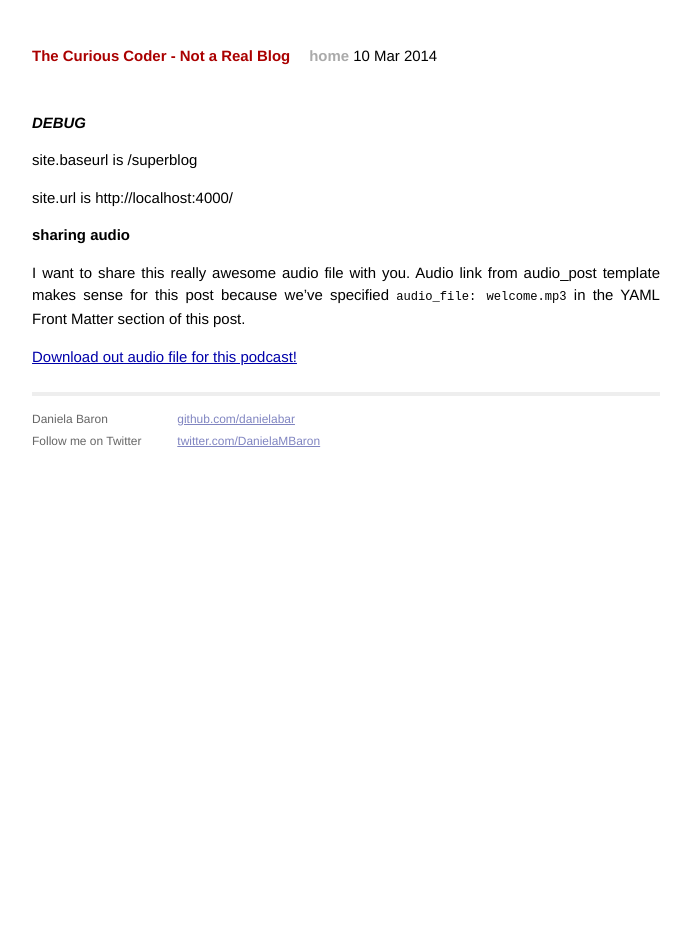
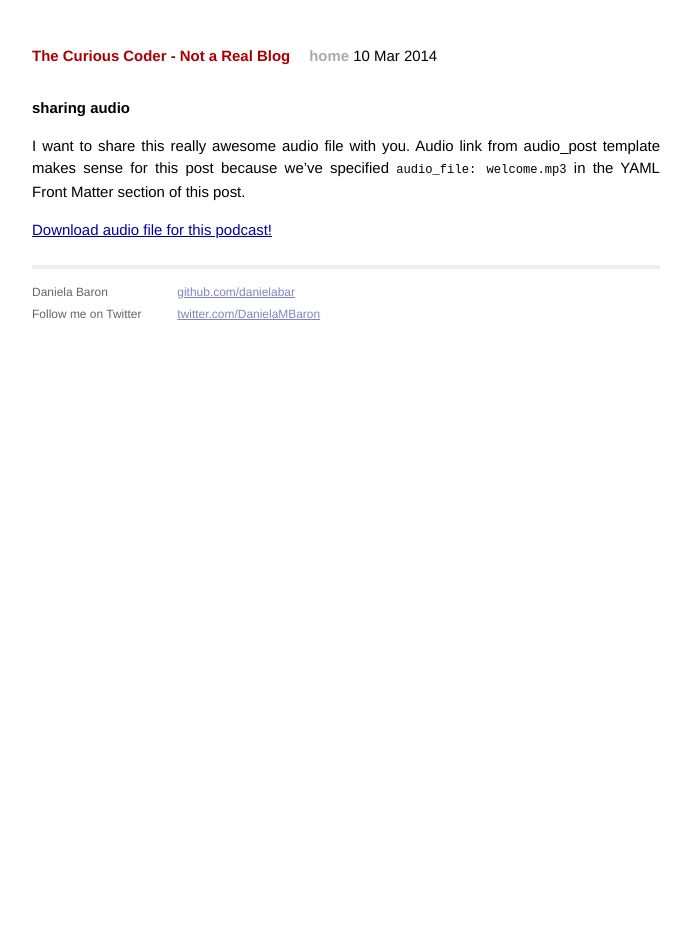
Before and after one commit to danielabar/superblog, a Jekyll site: the page built from _posts/2014-03-09-audio-share.markdown, in a window 1280 px wide. Shown: the whole page, without its empty margins (294-985 px from the left). Built offline with Jekyll 4.4.1, drawn with Linux system fonts in a browser that asks for light colours; Markdown is read by kramdown in place of the engine named in the settings.

Commit message:
remove debug statements

```diff
--- a/_layouts/audio_post.html
+++ b/_layouts/audio_post.html
@@ -12,7 +12,7 @@ layout: default
   Use a Liquid if/else tags to prevent the link from being rendered in this case.
  -->
 {% if page.audio_file %}
-  <a href="{{ site.baseurl }}/audio/{{ page.audio_file }}">Download out audio file for this podcast!</a>
+  <a href="{{ site.baseurl }}/audio/{{ page.audio_file }}">Download audio file for this podcast!</a>
 {% else %}
   <em>Sorry, there is no audio file for this post.</em>
 {% endif %}
--- a/_layouts/default.html
+++ b/_layouts/default.html
@@ -22,12 +22,6 @@
             <span class="extra">{{ site.time | date_to_string }}</span>
           </div>
 
-          <div class="debug">
-            <p><strong><em>DEBUG</em></strong></p>
-            <p>site.baseurl is {{ site.baseurl }}</p>
-            <p>site.url is {{ site.url }}</p>
-          </div>
-
           {{ content }}
 
           <div class="footer">
```
